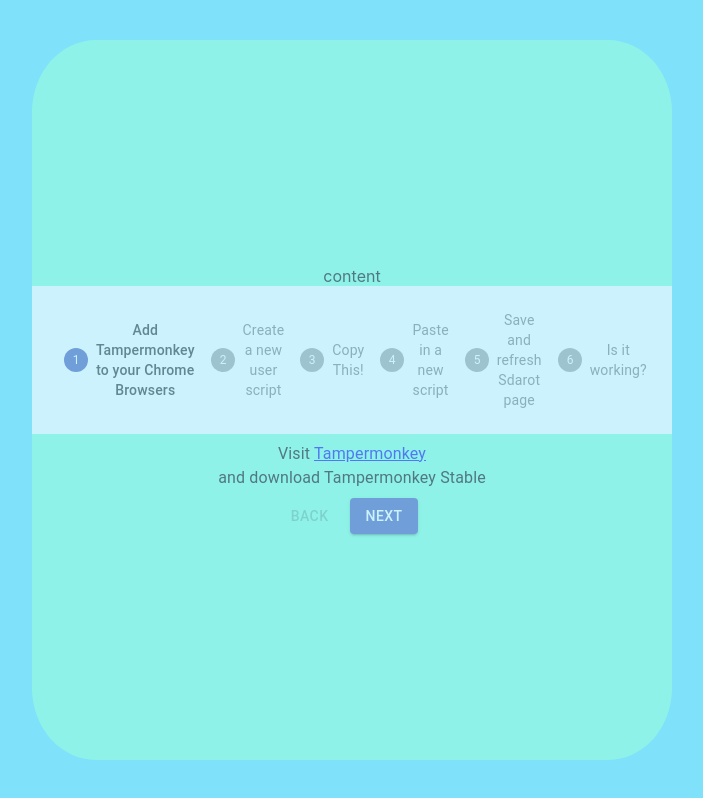
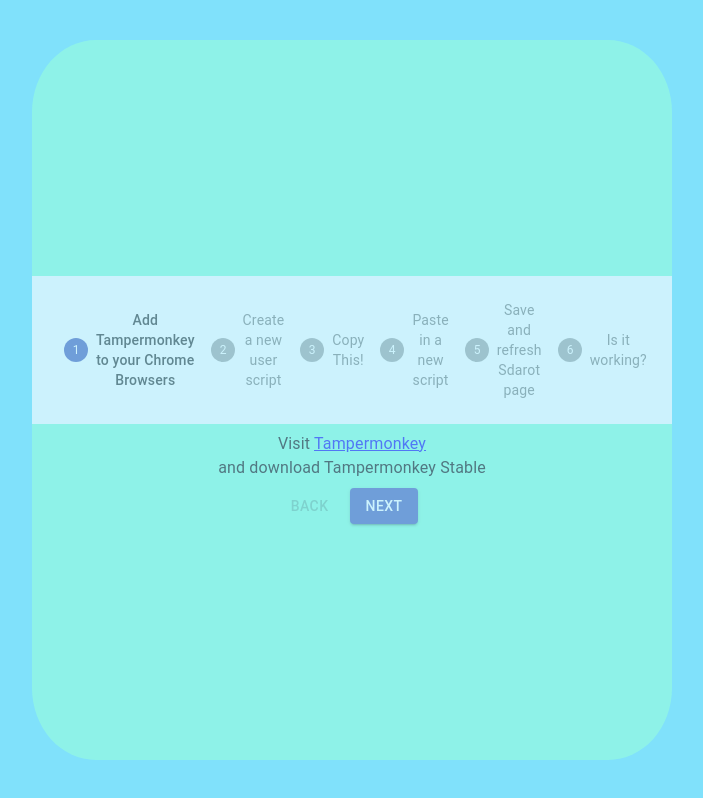
Before and after one commit to NirTatcher/bingesdarot, a React (Create React App) app: page / in a window 1280 px wide. Shown: the whole page, without its empty margins (288-991 px from the left). Built offline with nearby package versions, Linux system fonts and the light colour scheme.

Commit message:
Update Landing.js

```diff
--- a/src/Landing.js
+++ b/src/Landing.js
@@ -6,7 +6,6 @@
         <div className="wrapper">
 
             <div className="conetent">
-                content
                 <StepperInstructions />
             </div>
         </div>
```
